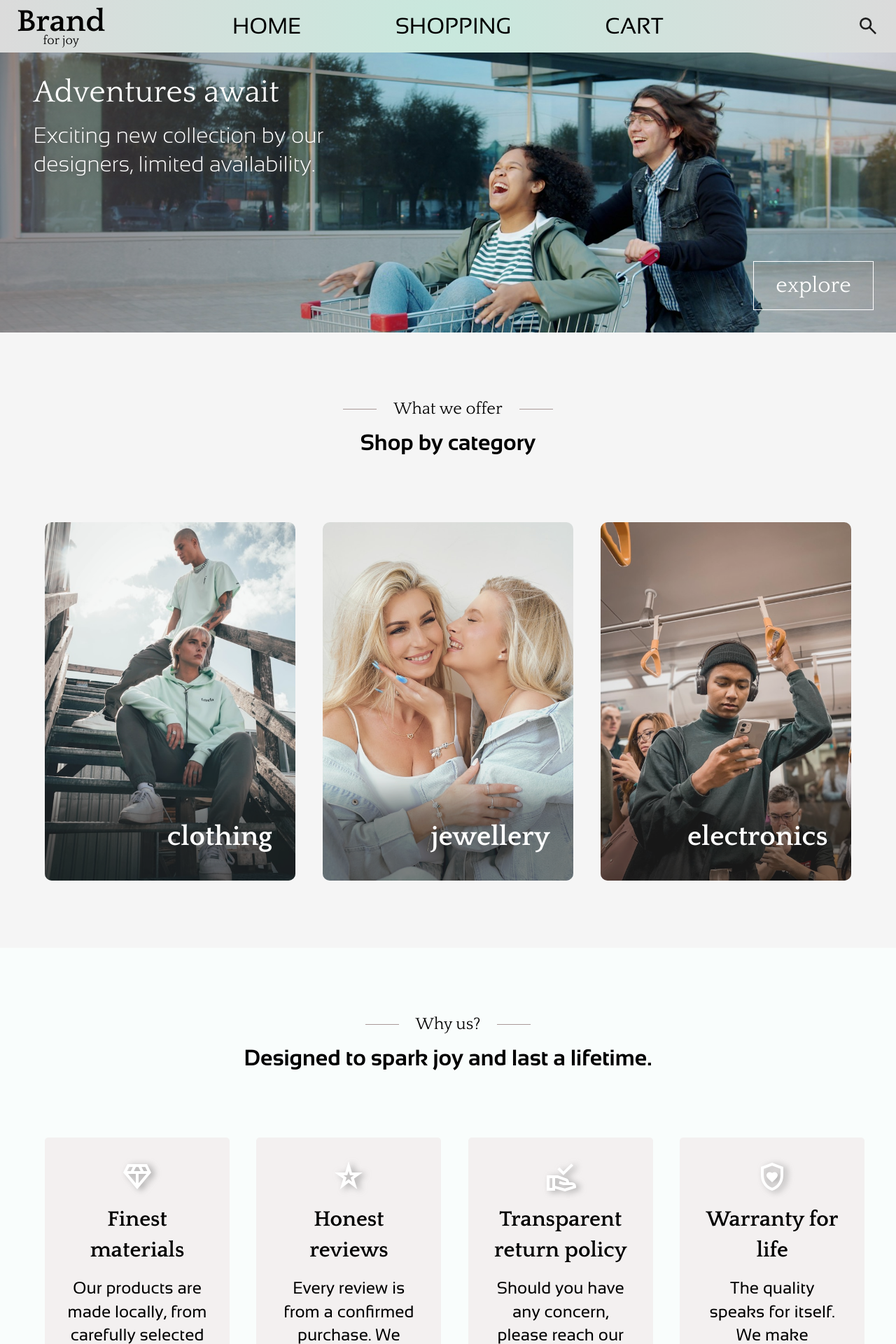
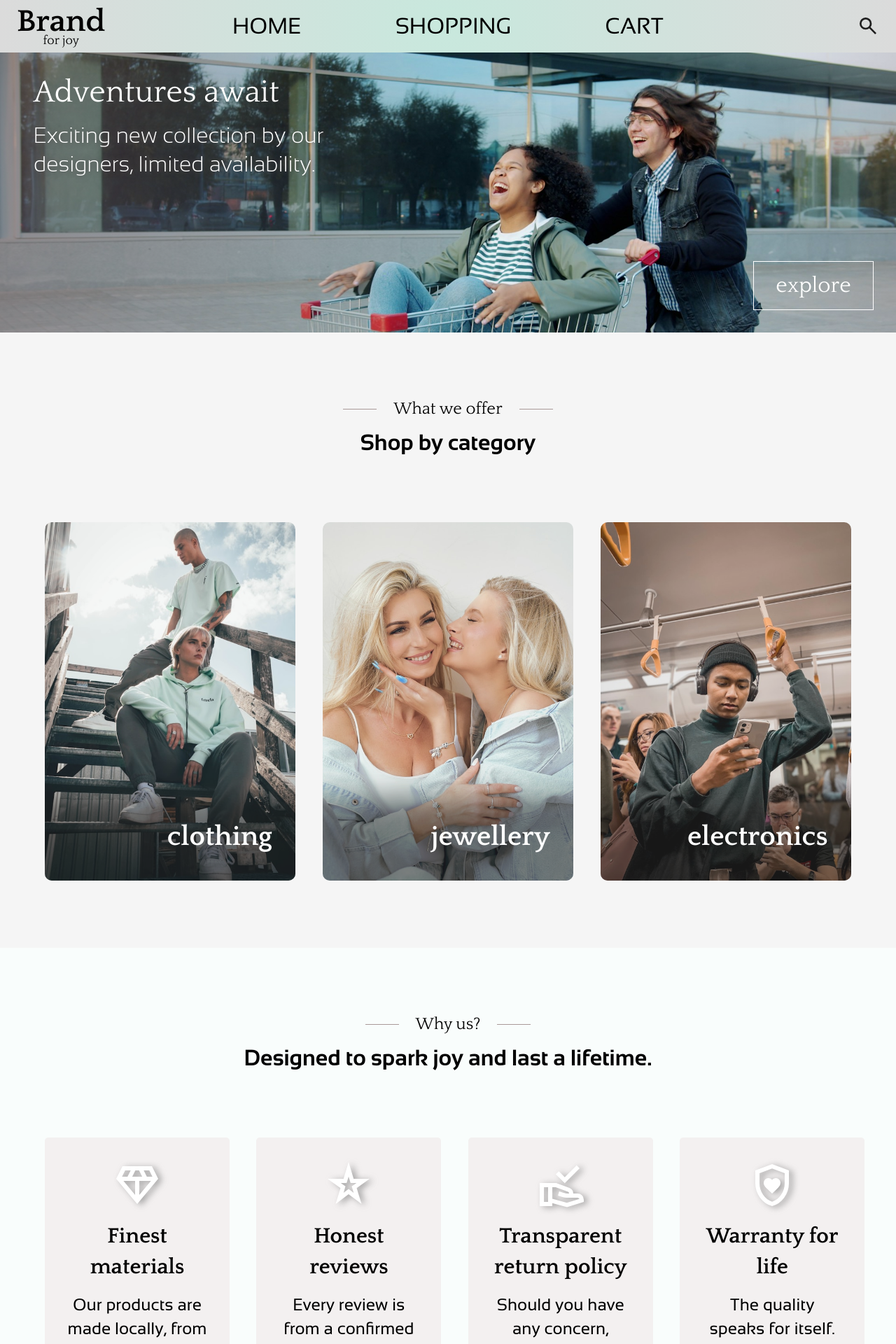
Before and after one commit to Katalout/shopping-cart, a React (Vite) app: page / in a window 1280 px wide. Shown: the top 1920 px of the page at 70% size. Built offline with nearby package versions, Linux system fonts and the light colour scheme; no server answers.

Commit message:
Showcase 3

```diff
--- a/src/Components/Card/Card.module.css
+++ b/src/Components/Card/Card.module.css
@@ -48,6 +48,7 @@
     height: auto;
     /* gap: 0.9rem; */
     color: white;
+    padding: 5px;
 
     & span {
         width: 2ch;
--- a/src/Components/Home/Home.module.css
+++ b/src/Components/Home/Home.module.css
@@ -106,7 +106,7 @@
 
     & img {
         filter: drop-shadow(5px 2px 5px rgba(128, 128, 128, 0.714));
-        height: 3rem;
+        height: 3em;
     }
 
     & h3 {
```
